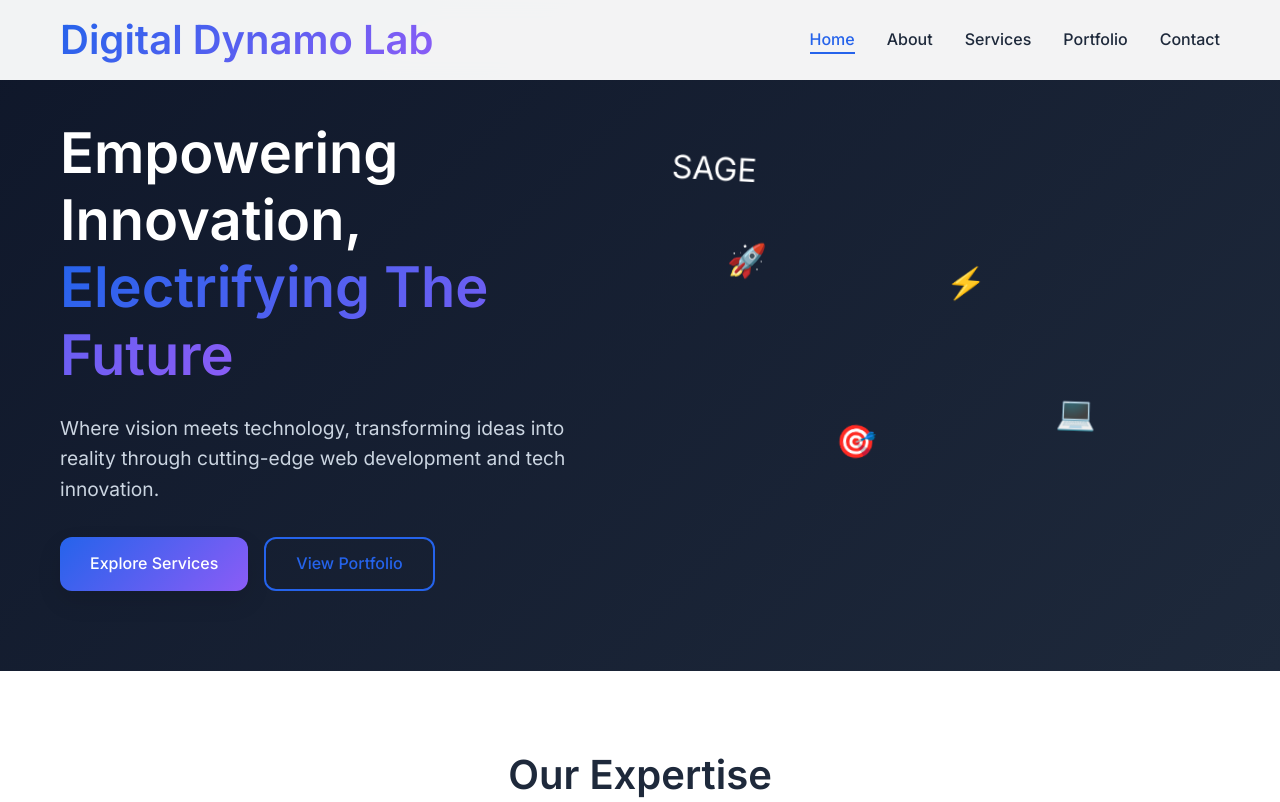
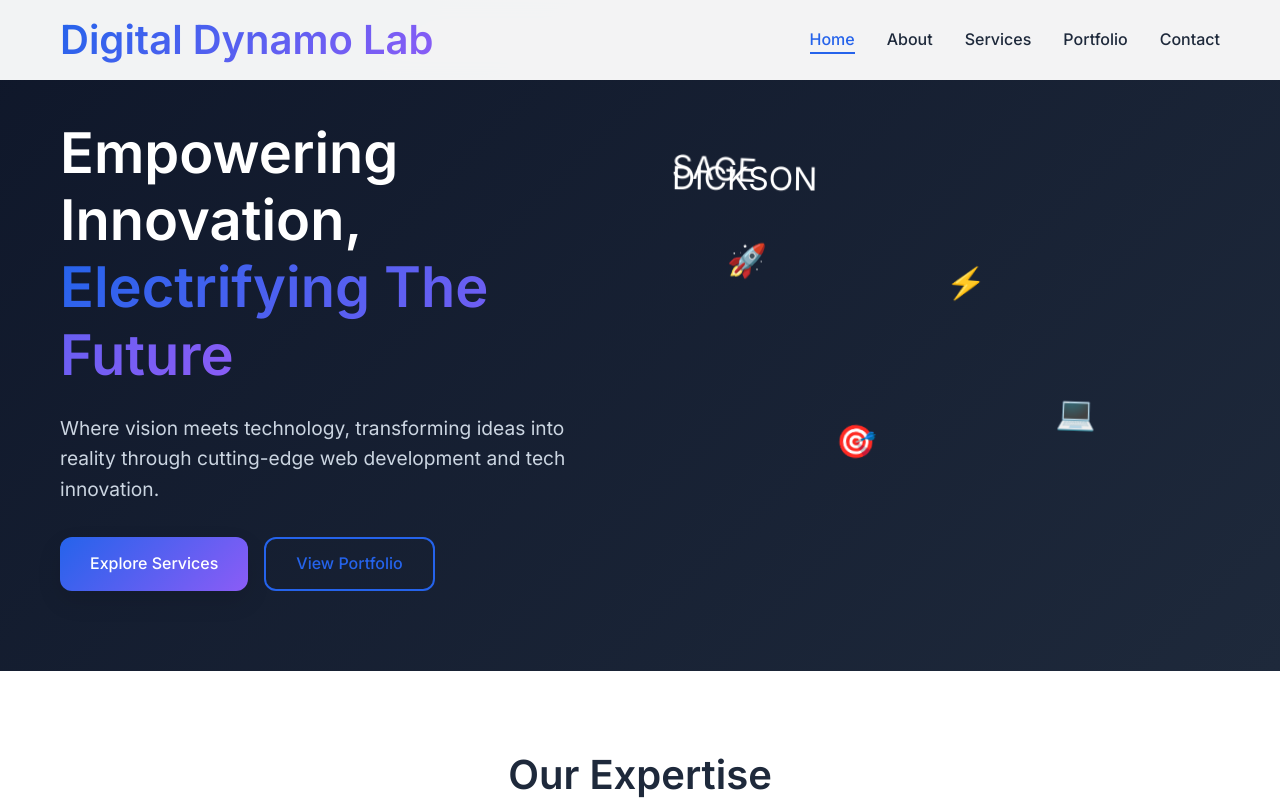
Before and after one commit to Rockykid02/Digital-Dynamo-Lab, a plain HTML site: page index.html in a window 1280 px wide. Shown: the top 802 px of the page. Drawn offline with Linux system fonts and the light colour scheme.

Commit message:
Add 'DICKSON' to floating elements in index.html

```diff
--- a/index.html
+++ b/index.html
@@ -48,6 +48,7 @@
                     <div class="floating-element element-3">⚡</div>
                     <div class="floating-element element-4">🎯</div>
                     <div class="floating-element element-5">SAGE</div>
+                    <div class="floating-element element-5">DICKSON</div>
                 </div>
             </div>
         </div>
```
